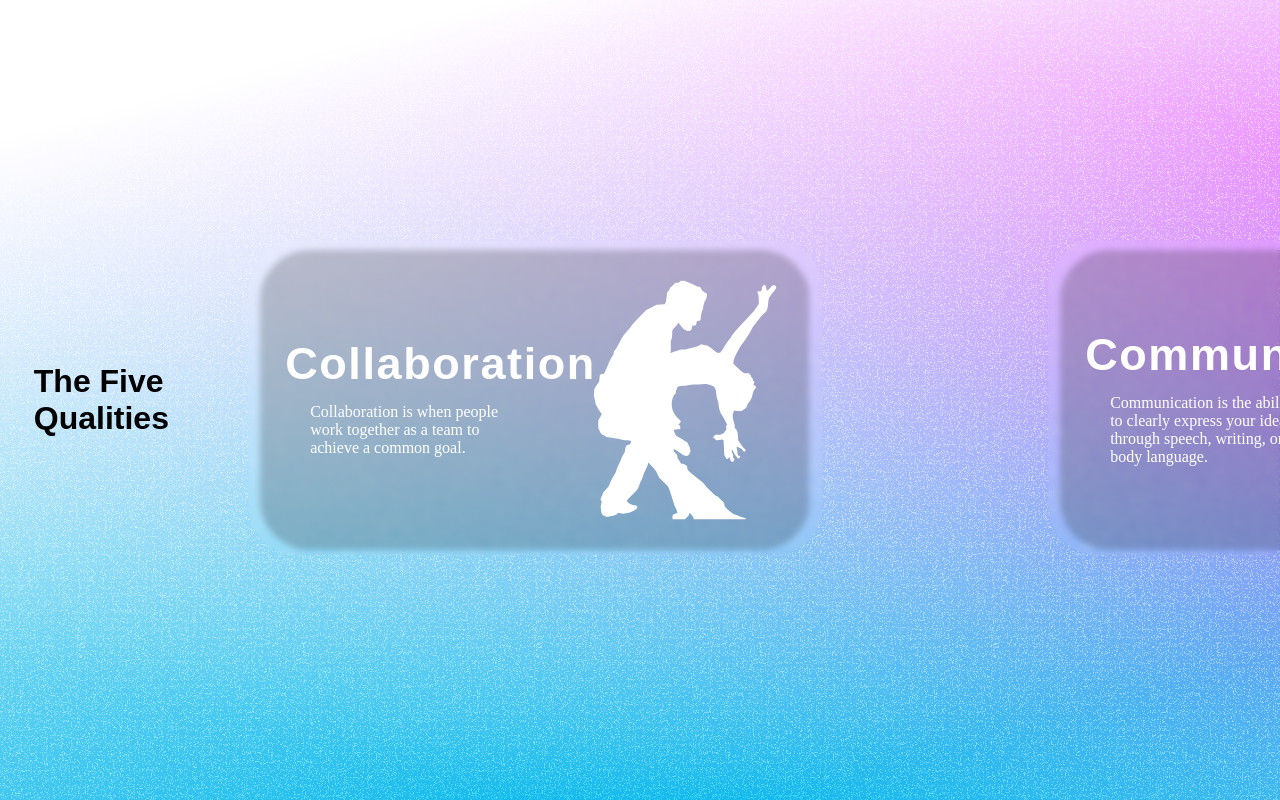
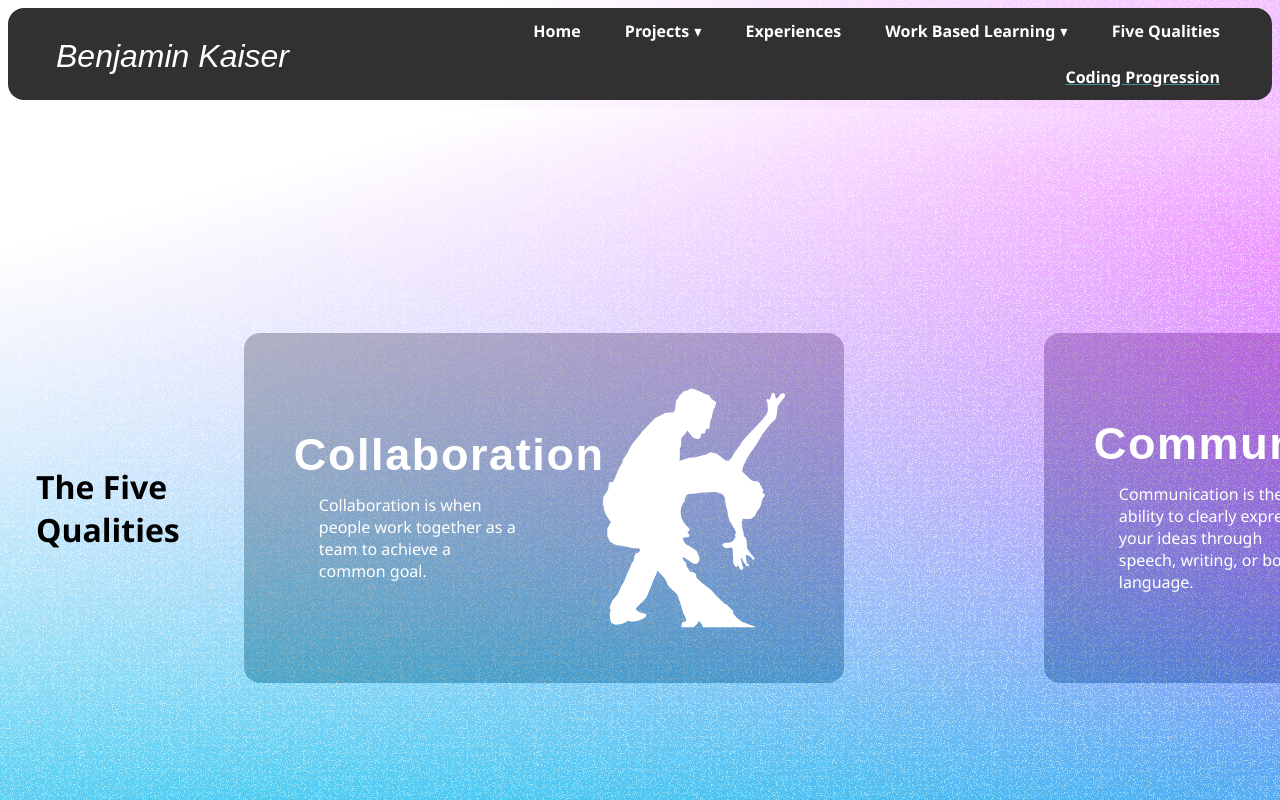
Before and after one commit to ImBenjaminKaiser/8Portfolio, a plain HTML site: page 5qualities.html in a window 1280 px wide. Shown: the top 800 px of the page. Drawn offline with nearby package versions, Linux system fonts and the light colour scheme; a script that the page names is missing; a web font is replaced by a local one.

Commit message:
fixed five qualities prefers reduced motion alternative layout

```diff
--- a/5qualities.html
+++ b/5qualities.html
@@ -24,20 +24,52 @@
     <script src="https://unpkg.com/@studio-freight/lenis@1.0.40/dist/lenis.min.js"></script>
 
     <!-- CDN links for Stevie Sans, Scale Variable, and Stretch Pro fonts-->
-    <link rel="stylesheet" href="https://use.typekit.net/fmf0nsi.css">
+    <link rel="stylesheet" href="https://use.typekit.net/fmf0nsi.css" />
     <link href="https://fonts.cdnfonts.com/css/stretch-pro" rel="stylesheet">
 
 </head>
 <body>
+  <nav>
+    <div class="logo-wrapper">
+      <a class="logo" href="/index.html">Benjamin Kaiser</a>
+    </div>
+    <ul>
+      <li><a href="/index.html">Home</a></li>
+      <li>
+        <a class="dropdown-arrow" href="http://">Projects</a>
+        <ul class="sub-menus">
+          <li><a href="#">6th Grade</a></li>
+          <li><a href="#">7th Grade</a></li>
+          <li><a href="#">8th Grade</a></li>
+          <li><a href="#">9th Grade</a></li>
+          <li><a href="#">10th Grade</a></li>
+          <li><a href="#">11th Grade</a></li>
+          <li><a href="#">12th Grade</a></li>
+        </ul>
+      </li>
+      <li><a href="http://">Experiences </a></li>
+      <li>
+        <a class="dropdown-arrow" href="#">Work Based Learning</a>
+        <ul class="sub-menus">
+          <li><a href="#">9th Grade</a></li>
+          <li><a href="#">10th Grade</a></li>
+          <li><a href="#">11th Grade</a></li>
+          <li><a href="#">12th Grade</a></li>
+        </ul>
+      </li>
+      <li><a href="/5qualities.html">Five Qualities</a></li>
+      <li class="curent-page"><a href="#">Coding Progression</a></li>
+    </ul>
+  </nav>
   <!-- <div class="spacer"></div> -->
     <div class="scroll-wrapper-wrapper">
-      <h1 class="five-qualities setvie-font">The Five Qualities</h1>
+      <h1 class="five-qualities">The Five Qualities</h1>
         <div class="scroll-wrapper">
 
           <div class="scroll-box-element">
 
-            <div class="blurry-edges-div"></div>
-            <div class="edge-blurer-div"></div>
+
+
             <div class="header-description-wrapper">
               <p class="scroll-text-header header-text-font">Collaboration</p>
               <p class="scroll-box-description stevie-font">Collaboration is when people work together as a team to achieve a common goal.</p>
@@ -49,8 +81,8 @@
           </div>
 
           <div class="scroll-box-element">
-            <div class="blurry-edges-div"></div>
-            <div class="edge-blurer-div"></div>
+
+
             <div class="header-description-wrapper">
               <p class="scroll-text-header header-text-font">Communication</p>
               <p class="scroll-box-description stevie-font">Communication is the ability to clearly express your ideas through speech, writing, or body language.</p>
@@ -60,8 +92,8 @@
             </div>
           </div>
           <div class="scroll-box-element">
-            <div class="blurry-edges-div"></div>
-            <div class="edge-blurer-div"></div>
+
+
             <div class="header-description-wrapper">
               <p class="scroll-text-header header-text-font">Creativity</p>
               <p class="scroll-box-description stevie-font">Creativity is the skill of taking existing ideas and concepts and transforming them into something new and innovative.</p>
@@ -71,8 +103,8 @@
             </div>
           </div>
           <div class="scroll-box-element">
-            <div class="blurry-edges-div"></div>
-            <div class="edge-blurer-div"></div>
+
+
             <div class="header-description-wrapper">
               <p class="scroll-text-header header-text-font">Persistence</p>
               <p class="scroll-box-description stevie-font">Persistence means not giving up even when you face challenges and continuing to find a solution even when it seems like you can't.</p>
@@ -82,8 +114,8 @@
             </div>
           </div>
           <div class="scroll-box-element">
-            <div class="blurry-edges-div"></div>
-            <div class="edge-blurer-div"></div>
+
+
             <div class="header-description-wrapper">
               <p class="scroll-text-header header-text-font">Inquiry</p>
               <p class="scroll-box-description stevie-font">Inquiry is bring curious and asking questions to further your understanding and knowledge of a certain concept.</p>
--- a/css/5qualities.sass
+++ b/css/5qualities.sass
@@ -10,6 +10,9 @@
     width: 100%
     background-image: url(../img/5qualitybg.svg)
 
+body
+    background-image: url(../img/5qualitybg.svg)
+
 
 .scroll-box-element
     display: flex
@@ -19,25 +22,9 @@
     height: 300px
     padding: 25px
     flex-direction: row
-    border-radius: 10px
+    border-radius: 16px
     z-index: 3
-
-.blurry-edges-div
-    position: absolute
-    width: 550px
-    height: 300px
-    z-index: -2
-    backdrop-filter: brightness(80%)
-    border-radius: 50px
-
-.edge-blurer-div
-    position: absolute
-    width: 575px
-    height: 315px
-    z-index: -1
-    backdrop-filter: blur(3px)
-    top: 115px
-    border-radius: 50px
+    backdrop-filter: brightness(75%) saturate(150%)
 
 
 .spacer
@@ -96,6 +83,10 @@
     .scroll-box-element
         margin: 25px
 
+
 @media not screen and (prefers-reduced-motion: reduce)
     .scroll-wrapper-wrapper
         height:100vh
+
+body>nav
+    margin-top: 8px
--- a/css/global.sass
+++ b/css/global.sass
@@ -1,8 +1,9 @@
 *
-    font-weight: 400
+    // font-weight: 400
     font-style: normal
     margin: 0
     padding: 0
+    font-family: 'Segoe UI', Tahoma, Geneva, Verdana, sans-serif
 
 body,html
     margin: 0px
```
Also changed, not shown: css/5qualities.css, css/global.css, 2 other files.
